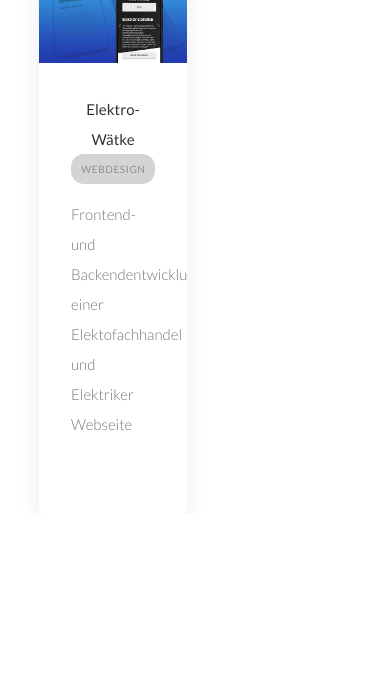
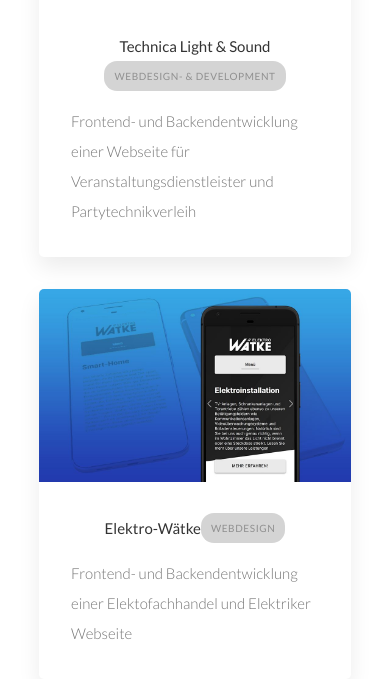
Before and after one commit to Thaiten/thaiten.github.io, a PHP site: page / in a window 390 px wide. Shown: the part 977-1656 px from the top of the page. Before the commit the page ends 1407 px from the top, so only its background shows below. Run offline with PHP 8.4, Linux system fonts and the light colour scheme.

Commit message:
Mobile Optimizations

```diff
--- a/index.html
+++ b/index.html
@@ -4,6 +4,7 @@
     <meta charset="utf-8">
     <title>Eric Wätke</title>
     <meta content='width=device-width, initial-scale=1.0, maximum-scale=2.0, user-scalable=1' name='viewport' />
+    <meta name="theme-color" content="#fff">
   </head>
   <body>
     <div class="infos">
--- a/resources/css/style.css
+++ b/resources/css/style.css
@@ -143,7 +143,10 @@ a.text:hover:before {
 }
 
 @media (max-width: 650px) {
-	.content a{
+	body{
+		background-size: 200%;
+	}
+	.content .item{
 		grid-column-start: 1;
 		grid-column-end: 3;
 		text-decoration: none;
```
Also changed, not shown: 4 other files.
